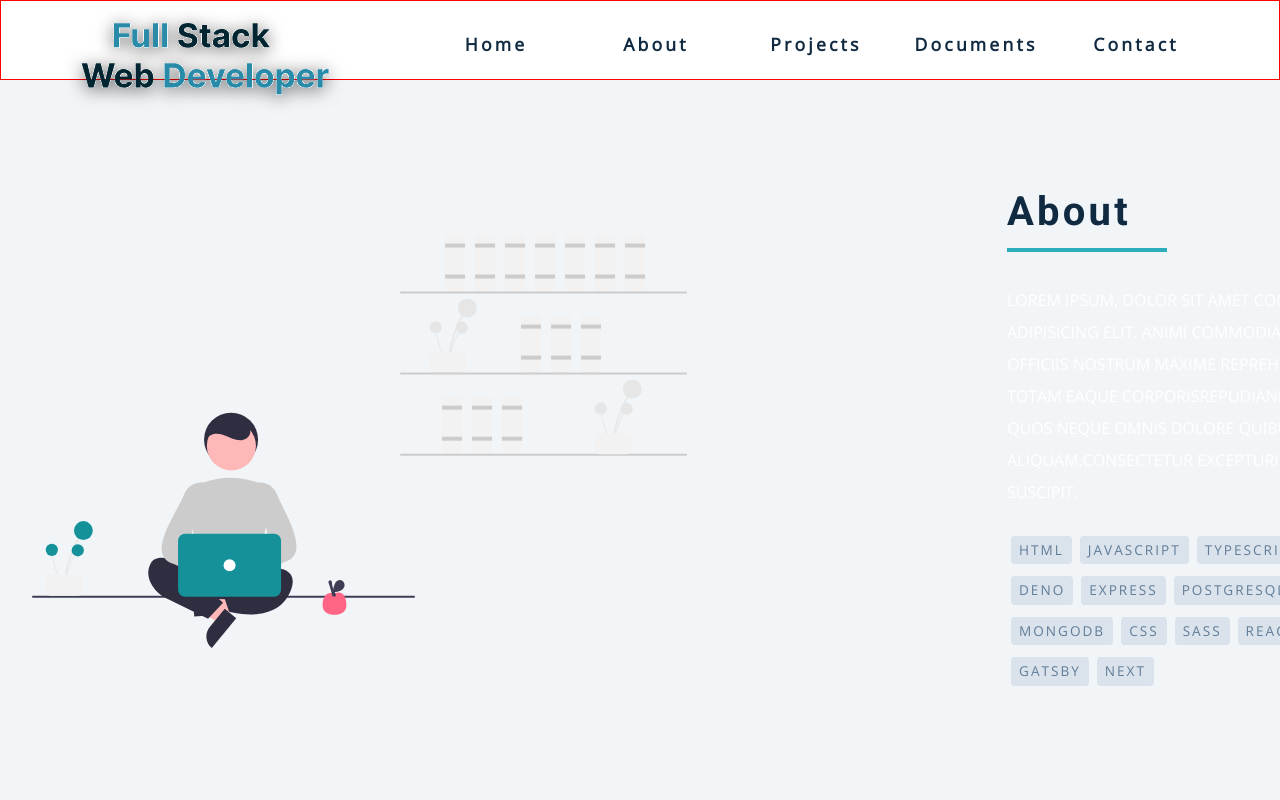
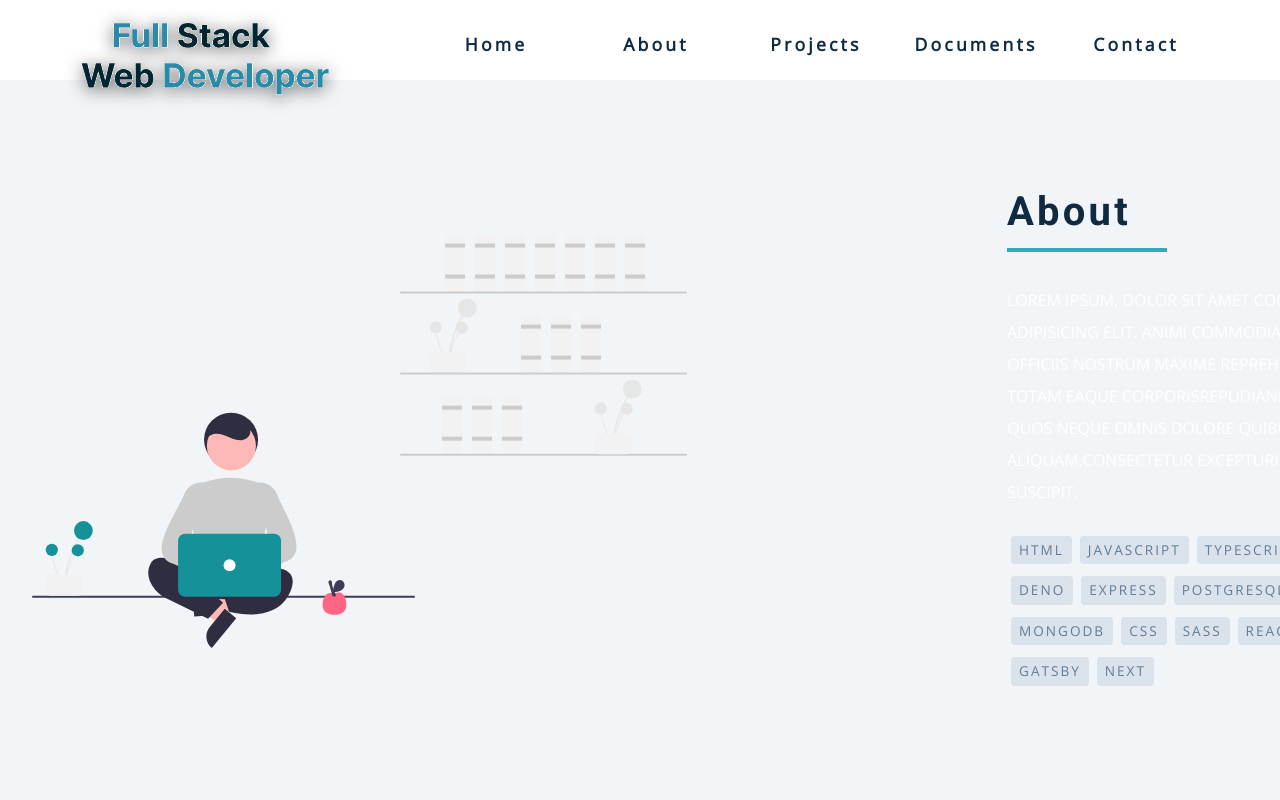
Before and after one commit to danielOuattara/daniel-gastby-ts-contentful-portfolio, a Gatsby site: page /about in a window 1280 px wide. Shown: the top 800 px of the page. Built offline with nearby package versions, Linux system fonts and the light colour scheme; Gatsby itself is replaced by a stand-in of ours.

Commit message:
revert Navbar style

```diff
--- a/src/components/Navbar.tsx
+++ b/src/components/Navbar.tsx
@@ -38,11 +38,7 @@ export default function Navbar(props: TypeNavbar) {
   };
 
   return (
-    <nav
-      className="navbar"
-      onMouseOver={(event) => hideSubMenu(event)}
-      style={{ border: "1px solid red" }}
-    >
+    <nav className="navbar" onMouseOver={(event) => hideSubMenu(event)}>
       <div className="nav-center">
         <div className="nav-header">
           <Link to="/">
```
